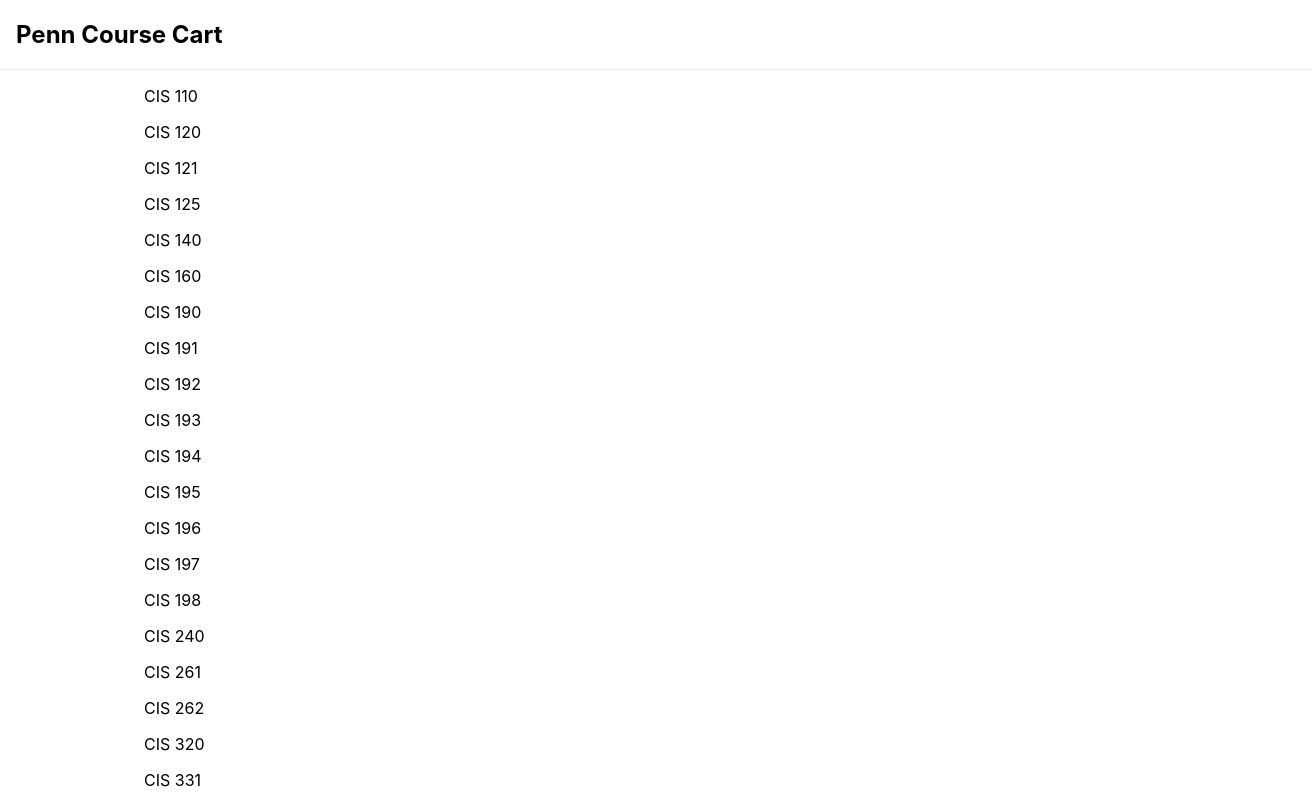
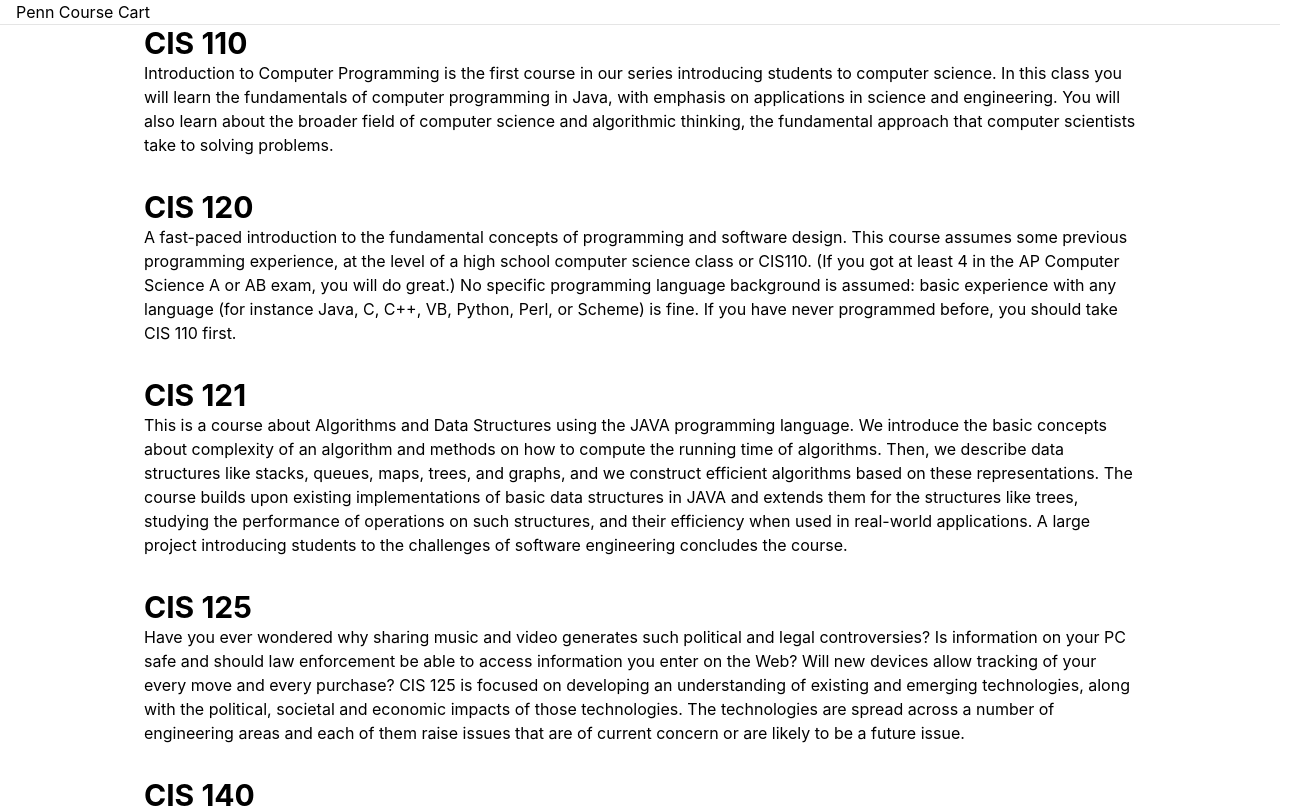
Before and after one commit to pennlabs/frontend-challenge-f22, a React (Create React App) app: page / in a window 1280 px wide. Shown: the top 808 px of the page, 1312 px wide, since content can reach past the window. Built offline with nearby package versions, Linux system fonts and the light colour scheme.

Commit message:
setup tailwind

```diff
--- a/package.json
+++ b/package.json
@@ -40,5 +40,8 @@
       "last 1 safari version"
     ]
   },
-  "proxy": "https://penncourseplan.com"
+  "proxy": "https://penncourseplan.com",
+  "devDependencies": {
+    "tailwindcss": "^3.3.3"
+  }
 }
--- a/src/components/Courses.tsx
+++ b/src/components/Courses.tsx
@@ -1,13 +1,18 @@
-import courses from '../data/courses.json'
+import courses from '../data/courses.json';
 
 const Courses = () => (
   <>
-    {courses.map(({ dept, number}) => (
-      <p key={`${dept}-${number}`}>
-        {dept}
-        {' '}
-        {number}
-      </p>
+    {courses.map(({ dept, number, description }) => (
+      <div key={`${dept}-${number}`} className="mb-8">
+        <h2 className="font-bold text-3xl">
+          {dept}
+          {' '}
+          {number}
+        </h2>
+        <p>
+          {description}
+        </p>
+      </div>
     ))}
   </>
 )
--- a/src/data/courses.json
+++ b/src/data/courses.json
@@ -111,7 +111,7 @@
   {
     "dept": "CIS",
     "number": 240,
-    "title": "Introduction to Computer Architectur",
+    "title": "Introduction to Computer Architecture",
     "prereqs": ["CIS 110 or equivalent experience"],
     "description": "You know how to program, but do you know how computers really work? How do millions of transistors come together to form a complete computing system? This bottom-up course begins with transistors and simple computer hardware structures, continues with low-level programming using primitive machine instructions, and finishes with an introduction to the C programming language. This course is a broad introduction to all aspects of computer systems architecture and serves as the foundation for subsequent computer systems courses, such as Digital Systems Organization and Design (CIS 371), Computer Operating Systems (CIS 380), and Compilers and Interpreters (CIS 341)."
   },
--- a/src/index.css
+++ b/src/index.css
@@ -1,3 +1,8 @@
+@tailwind base;
+@tailwind components;
+@tailwind utilities;
+
+
 body {
   margin: 0;
   font-family: -apple-system, BlinkMacSystemFont, 'Segoe UI', 'Roboto', 'Oxygen',
--- /dev/null
+++ b/tailwind.config.js
@@ -0,0 +1,10 @@
+/** @type {import('tailwindcss').Config} */
+module.exports = {
+  content: [
+    "./src/**/*.{js,jsx,ts,tsx}",
+  ],
+  theme: {
+    extend: {},
+  },
+  plugins: [],
+}
```
Also changed, not shown: 1 other file (tests, documents, lock files or other folders).
